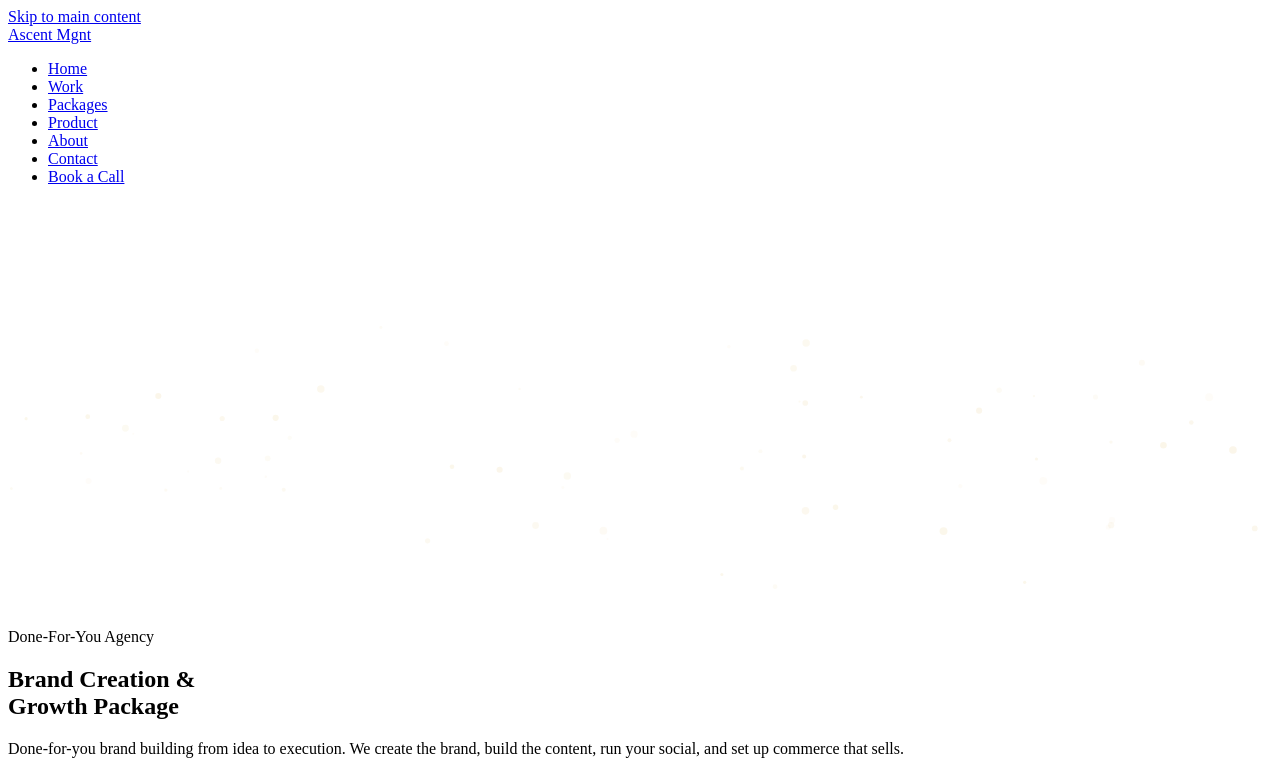
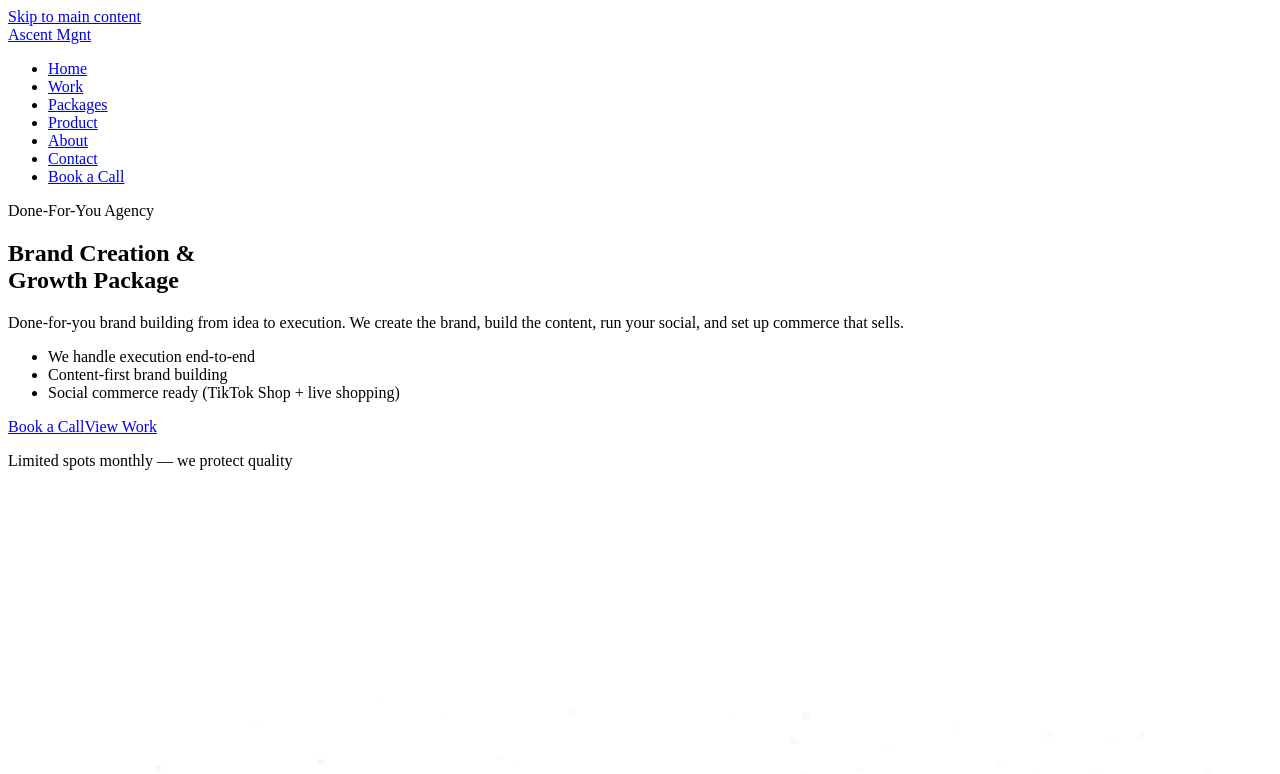
Before and after one commit to noelsajor/ascent-web-test, a React (Vite) app: page / in a window 1280 px wide. Shown: the top 774 px of the page. Built offline with nearby package versions, Linux system fonts and the light colour scheme; the HTML template or start-up script is replaced by a standard one.

Commit message:
Refactor BubbleBackground component for better layout

```diff
--- a/src/components/ui/bubble-background.jsx
+++ b/src/components/ui/bubble-background.jsx
@@ -2,10 +2,12 @@ import { useEffect, useRef } from 'react'
 
 export function BubbleBackground({ children, interactive = true }) {
   const canvasRef = useRef(null)
+  const containerRef = useRef(null)
 
   useEffect(() => {
     const canvas = canvasRef.current
-    if (!canvas) return
+    const container = containerRef.current
+    if (!canvas || !container) return
 
     const ctx = canvas.getContext('2d')
     const prefersReducedMotion = window.matchMedia('(prefers-reduced-motion: reduce)').matches
@@ -61,7 +63,6 @@ export function BubbleBackground({ children, interactive = true }) {
     }
 
     function resizeCanvas() {
-      const container = canvas.parentElement
       width = container.offsetWidth
       height = container.offsetHeight
       canvas.width = width
@@ -103,9 +104,11 @@ export function BubbleBackground({ children, interactive = true }) {
       canvas.addEventListener('mousemove', handleMouseMove)
     }
 
-    resizeCanvas()
-    initBubbles()
-    animate(0)
+    setTimeout(() => {
+      resizeCanvas()
+      initBubbles()
+      animate(0)
+    }, 100)
 
     let resizeTimeout
     const handleResize = () => {
@@ -126,9 +129,29 @@ export function BubbleBackground({ children, interactive = true }) {
   }, [interactive])
 
   return (
-    <div className="bubble-background-container">
-      <canvas ref={canvasRef} className="bubble-canvas"></canvas>
-      {children}
+    <div
+      ref={containerRef}
+      style={{
+        position: 'relative',
+        width: '100%',
+        minHeight: '100vh'
+      }}
+    >
+      <canvas
+        ref={canvasRef}
+        style={{
+          position: 'absolute',
+          top: 0,
+          left: 0,
+          width: '100%',
+          height: '100%',
+          pointerEvents: 'none',
+          zIndex: 0
+        }}
+      />
+      <div style={{ position: 'relative', zIndex: 1 }}>
+        {children}
+      </div>
     </div>
   )
 }
```
